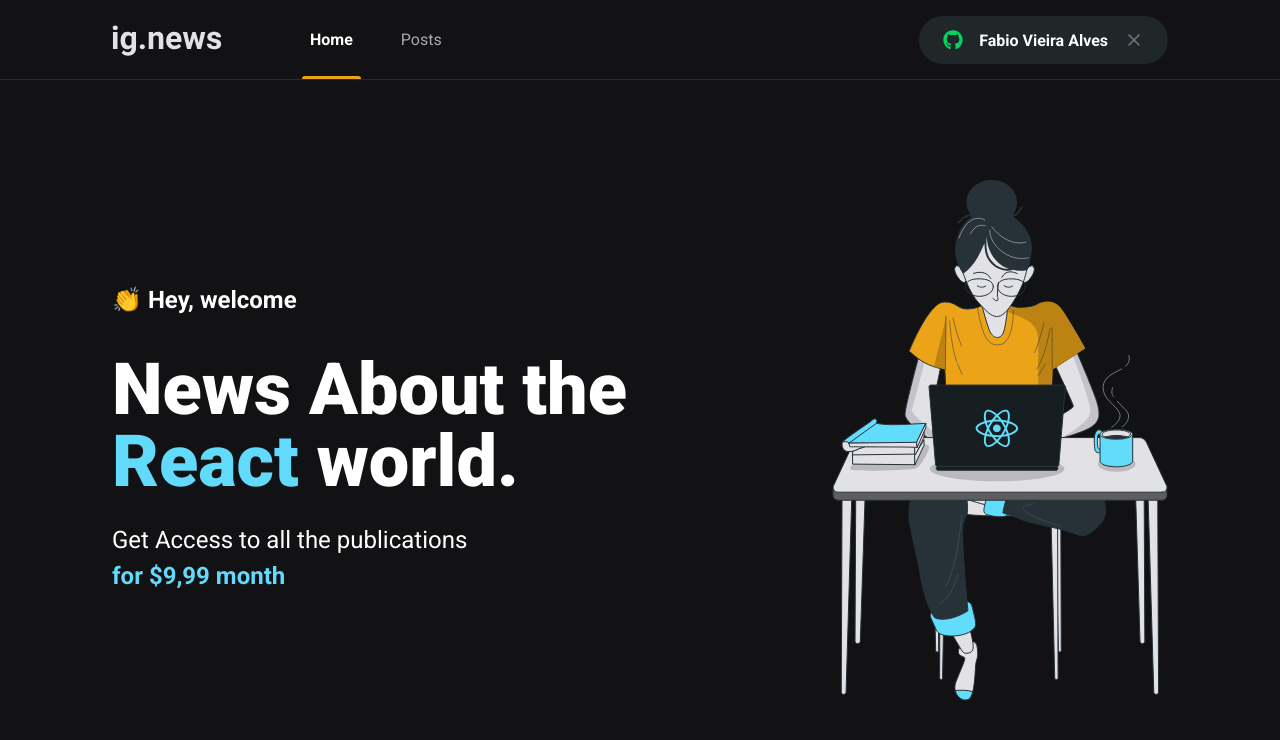
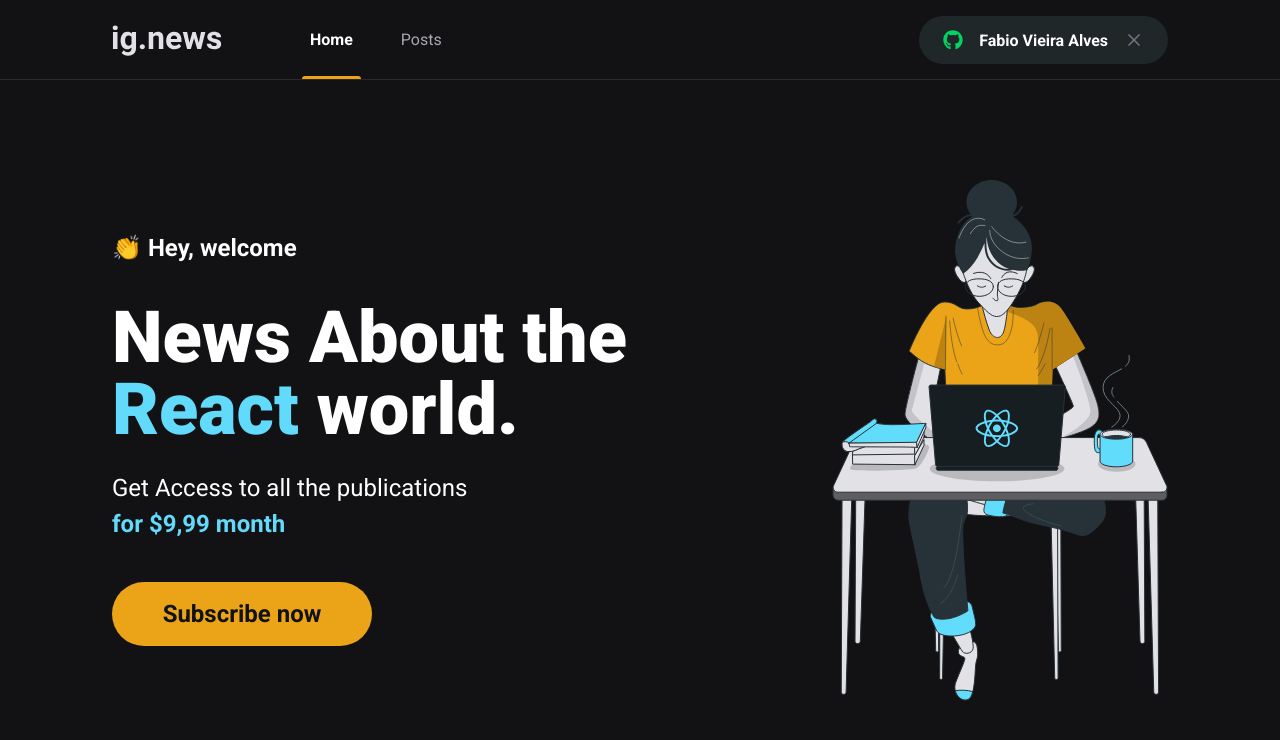
Before and after one commit to VieiraFabio98/ig.news, a Next.js app: page / in a window 1280 px wide. Shown: the top 740 px of the page. Built offline with nearby package versions, Linux system fonts and the light colour scheme.

Commit message:
Criando botão de subscribe.

```diff
--- /dev/null
+++ b/src/components/SubscribeButton/index.tsx
@@ -0,0 +1,12 @@
+import styles from './styles.module.scss';
+
+export function SubscribeButton() {
+  return(
+    <button
+    type="button"
+    className={styles.subscribeButton}
+    >
+      Subscribe now
+    </button>
+  )
+}
--- /dev/null
+++ b/src/components/SubscribeButton/styles.module.scss
@@ -0,0 +1,18 @@
+.subscribeButton{
+  height: 4rem;
+  width: 260px;
+  border: 0;
+  border-radius: 2rem;
+  background: var(--yellow-500);
+  color: var(--gray-900);
+  font-size: 1.5rem;
+  font-weight: bold;
+  display: flex;
+  align-items: center;
+  justify-content: center;
+  transition: filter 0.2s;
+
+  &:hover{
+    filter: brightness(0.8)
+  }
+}
--- a/src/pages/home.module.scss
+++ b/src/pages/home.module.scss
@@ -37,4 +37,8 @@
     }
   }
 
+  button {
+    margin-top: 2.5rem;
+  }
+
 }
--- a/src/pages/index.tsx
+++ b/src/pages/index.tsx
@@ -1,5 +1,6 @@
 import Head from 'next/head'
 import styles from './home.module.scss'
+import { SubscribeButton } from '../components/SubscribeButton'
 
 export default function Home() {
   return (
@@ -15,6 +16,7 @@
             Get Access to all the publications <br />
             <span>for $9,99 month</span>
           </p>
+          <SubscribeButton />
         </section>
 
         <img src="/images/avatar.svg" alt="girl coding"/>
```
